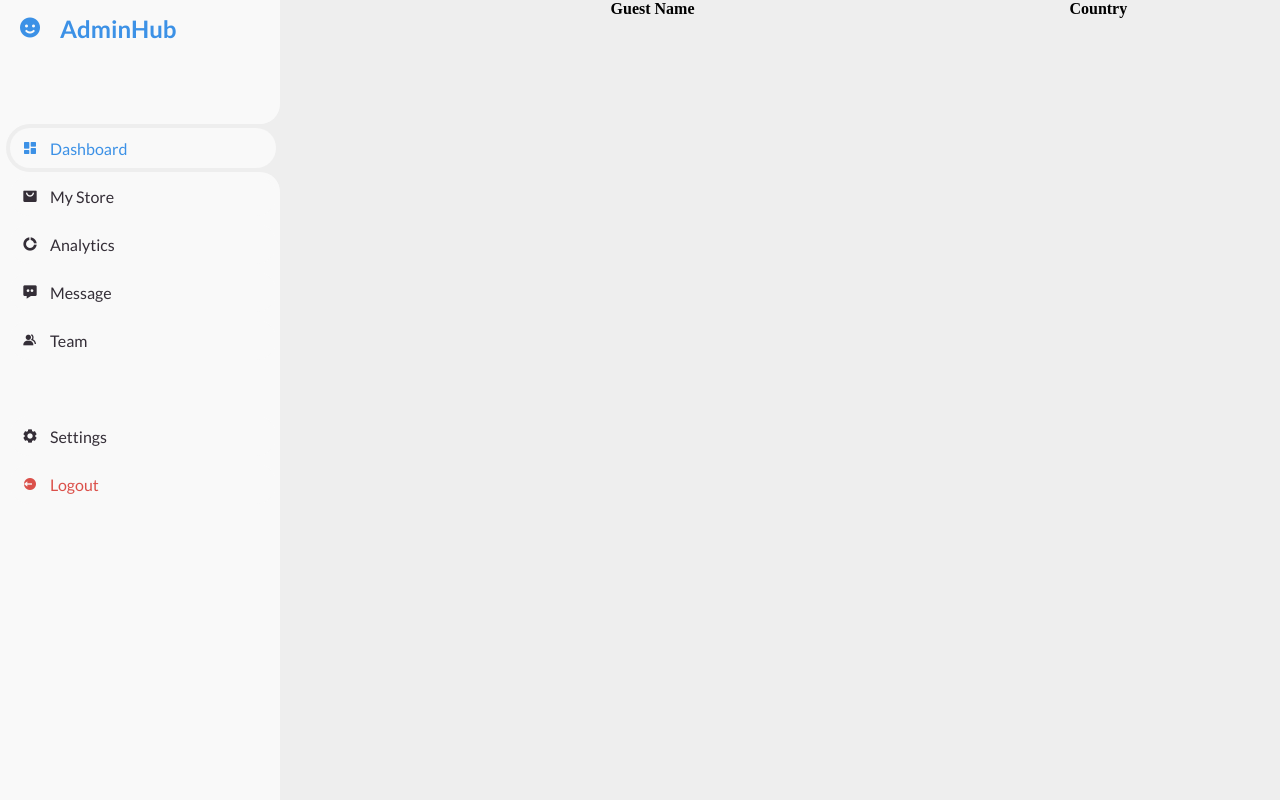
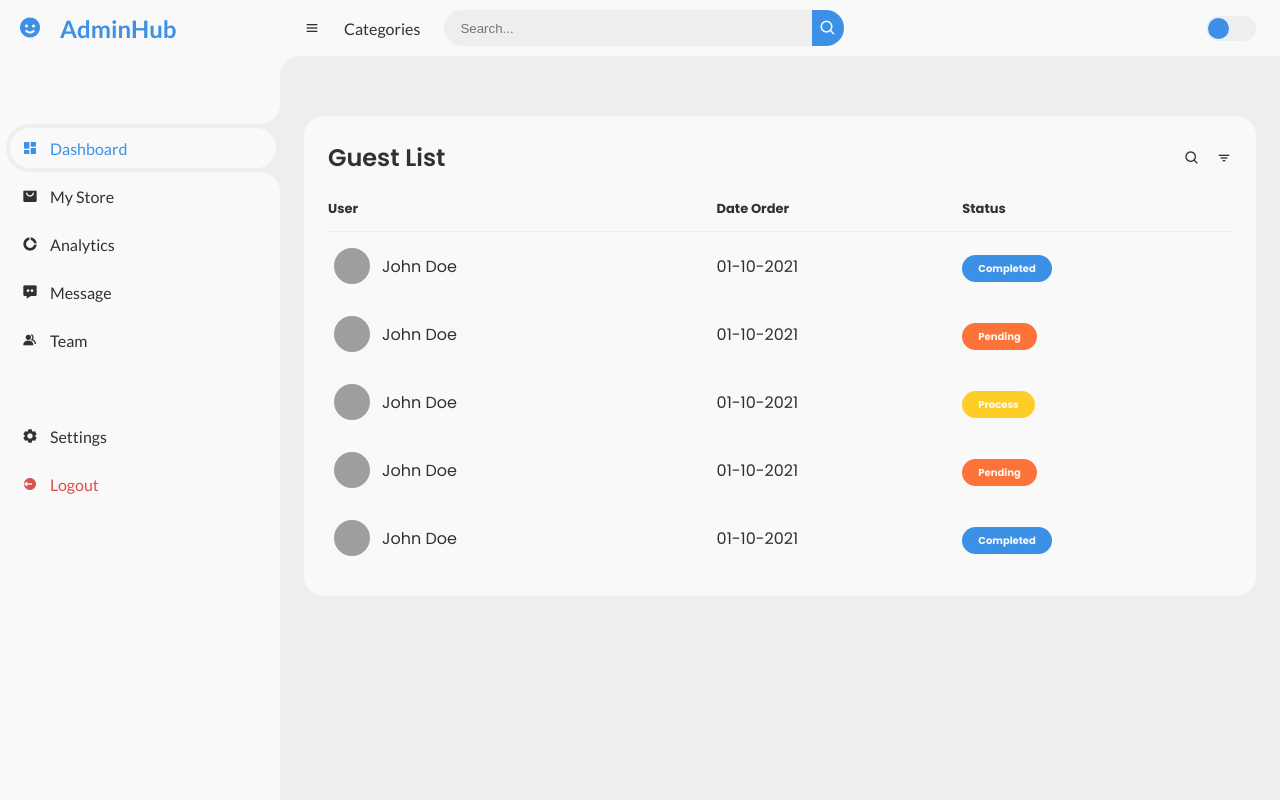
Before and after one commit to harknoel/OSCS, a PHP site: page /dashboard.php in a window 1280 px wide. Run offline with PHP 8.4, Linux system fonts and the light colour scheme; data that the repository does not hold is empty; grey boxes are pictures that could not be loaded.

Commit message:
Add table format in main

```diff
--- a/dashboard.php
+++ b/dashboard.php
@@ -3,36 +3,72 @@
     require_once 'includes/header.php';
 ?>
 <!-- CONTENT -->
-<div>
-	<?php
-		$mysqli = new mysqli('localhost', 'root','','dbf2bontilaohark') or die (mysqli_error($mysqli));
-		$resultset = $mysqli->query("SELECT * from tblGuest") or die($mysqli->error);
-	?>
-	<table id="tblStudentRecords " class="table
-		table-striped table-bordered table-sm" cellspacing="0" width="100%">
+		<!-- MAIN -->
+
+			<div class="table-data">
+				<div class="order">
+					<div class="head">
+						<h3>Guest List</h3>
+						<i class='bx bx-search' ></i>
+						<i class='bx bx-filter' ></i>
+					</div>
+					<table>
 						<thead>
 							<tr>
-				<th>Guest ID</th>
-				<th>Guest Name</th>
-				<th>Country</th>
+								<th>User</th>
+								<th>Date Order</th>
+								<th>Status</th>
 							</tr>
 						</thead>
 						<tbody>
-			<?php
-				while($row = $resultset->fetch_assoc()):
-			?>
 							<tr>
-				<td><?php echo $row['guestID'] ?></td>
-				<td><?php echo $row['guestName'] ?></td>
-				<td><?php echo $row['country'] ?></td>
 								<td>
-					<a href = "">VIEW</a>
-					<a href = "">DELETE</a>
+									<img src="img/people.png">
+									<p>John Doe</p>
 								</td>
+								<td>01-10-2021</td>
+								<td><span class="status completed">Completed</span></td>
 							</tr>
-			<?php endwhile;?>
+							<tr>
+								<td>
+									<img src="img/people.png">
+									<p>John Doe</p>
+								</td>
+								<td>01-10-2021</td>
+								<td><span class="status pending">Pending</span></td>
+							</tr>
+							<tr>
+								<td>
+									<img src="img/people.png">
+									<p>John Doe</p>
+								</td>
+								<td>01-10-2021</td>
+								<td><span class="status process">Process</span></td>
+							</tr>
+							<tr>
+								<td>
+									<img src="img/people.png">
+									<p>John Doe</p>
+								</td>
+								<td>01-10-2021</td>
+								<td><span class="status pending">Pending</span></td>
+							</tr>
+							<tr>
+								<td>
+									<img src="img/people.png">
+									<p>John Doe</p>
+								</td>
+								<td>01-10-2021</td>
+								<td><span class="status completed">Completed</span></td>
+							</tr>
 						</tbody>
 					</table>
 				</div>
+			</div>
+
+		</main>
+		<!-- MAIN -->
+	</section>
+	<!-- CONTENT -->
 <!-- CONTENT -->
 <?php require_once 'includes/footer.php'; ?>
--- a/includes/header.php
+++ b/includes/header.php
@@ -68,3 +68,24 @@
 		</ul>
 	</section>
 	<!-- SIDEBAR -->
+
+
+
+	<!-- CONTENT -->
+	<section id="content">
+	<!-- NAVBAR -->
+	<nav>
+		<i class='bx bx-menu' ></i>
+		<a href="#" class="nav-link">Categories</a>
+		<form action="#">
+			<div class="form-input">
+				<input type="search" placeholder="Search...">
+				<button type="submit" class="search-btn"><i class='bx bx-search' ></i></button>
+			</div>
+		</form>
+		<input type="checkbox" id="switch-mode" hidden>
+		<label for="switch-mode" class="switch-mode"></label>
+	</nav>
+	<!-- NAVBAR -->
+
+	<main>
```
Lines whose indentation alone changed are shown as unchanged.
